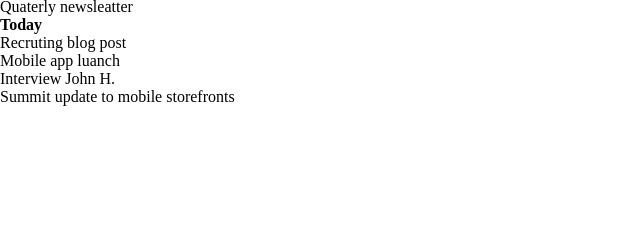
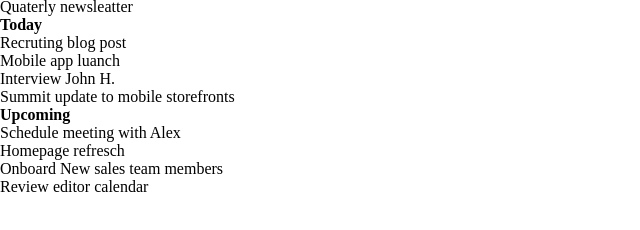
Before and after one commit to luca-masera/html-css-toboolist, a plain HTML site: page index.html in a window 1280 px wide. Shown: the part 134-364 px from the top of the page, without its empty margins (0-640 px from the left). Drawn offline with Linux system fonts and the light colour scheme; files that its build step writes are made by us from their sources.

Commit message:
Fine divisione

```diff
--- a/index.html
+++ b/index.html
@@ -43,7 +43,16 @@
                 </ul>
             </div>
 
-
+            <!-- Terza parte-->
+            <div>
+                <ul style="list-style-type:disclosure-open;">
+                    <li><strong>Upcoming</strong></li>
+                    <li style="list-style-type: none;">Schedule meeting with Alex</li>
+                    <li style="list-style-type: none;">Homepage refresch</li>
+                    <li style="list-style-type: none;">Onboard New sales team members</li>
+                    <li style="list-style-type: none;"> Review editor calendar</li>
+                </ul>
+            </div>
         </main>
     </div>
 </body>
```
